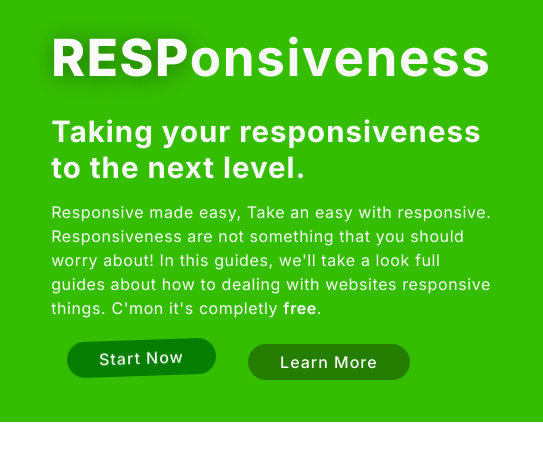
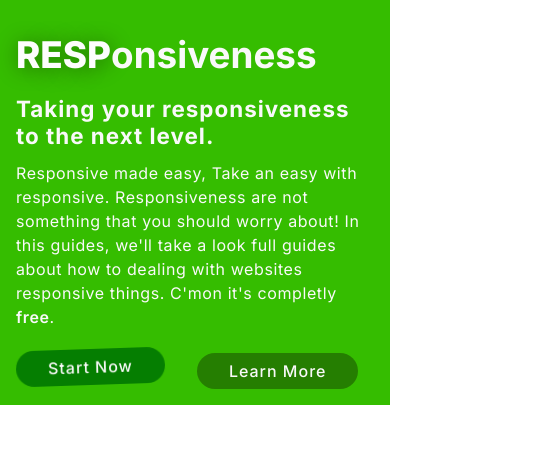
Before and after one commit to VArtzy/RESP, a plain HTML site: page index.html in a window 390 px wide. Shown: the whole page, 543 px wide, since content can reach past the window. Drawn offline with Linux system fonts and the light colour scheme.

Commit message:
fix responsive #1

```diff
--- a/index.html
+++ b/index.html
@@ -28,9 +28,11 @@
     <!-- Hero Section -->
 
     <section id="hero" class="hero">
+        <div class="hero__text">
         <h1 class="hero__title spacing-widest"><span class="hero__title-span">RESP</span>onsiveness</h1>
         <h2 class="hero__subtitle">Taking your responsiveness to the <span class="" id="subtitle">next level</span>.</h2>
         <p class="hero__p spacing-wide">Responsive made easy, Take an easy with responsive. Responsiveness are not something that you should worry about! In this guides, we'll take a look full guides about how to dealing with websites responsive things. C'mon it's completly <span class="hero__p-free">free</span>.</p>
+        </div>
         <div class="hero__btns">
         <a class="btn hero__btn btn-shaking" onclick="openDialog()">Start Now</a>
         <a href="" class="btn hero__btn hero__btn-learn">Learn More</a>
--- a/style.css
+++ b/style.css
@@ -8,7 +8,7 @@
 }
 
 html {
-    font-size: .8rem;
+    font-size: 1rem;
     font-family: 'Inter', 'Gill Sans', 'Gill Sans MT', Calibri, 'Trebuchet MS', sans-serif;
 }
 
@@ -19,19 +19,17 @@ html {
 }
 
 h1 {
-    font-size: 4rem;
-    letter-spacing: 1.6px;
-    margin-bottom: .5em;
+    font-size: 2.3rem;
 }
 
 h2 {
-    font-size: 2.3rem;
+    font-size: 1.4rem;
     letter-spacing: 1px;
     margin-bottom: .5em;
 }
 
 p {
-    font-size: 1.25rem;
+    font-size: 1rem;
     letter-spacing: 0.6px;
     margin-bottom: .5em;
     line-height: 1.5;
@@ -73,6 +71,7 @@ label, input {
     color: var(--primary-white-text);
     font-weight: 500;
     cursor: pointer;
+    text-align: center;
 }
 
 .btn-shaking {
@@ -82,10 +81,16 @@ label, input {
 /* Components */
 
 #hero {
-    min-width: fit-content;
     color: var(--primary-white-text);
     background-color: var(--primary-bg);
-    padding: 2em 4em;
+}
+
+.hero__text {
+    padding: 2em 1em 0 1em;
+}
+
+.hero__title {
+    margin-bottom: .5em;
 }
 
 .hero__title-span {
@@ -112,7 +117,7 @@ label, input {
     display: block;
     width: fit-content;
     letter-spacing: 1px;
-    font-size: 1.25rem;
+    font-size: 1rem;
     padding: .5em 2em;
     margin: 1em;
     background-color: hsl(118, 98%, 25%);
```
